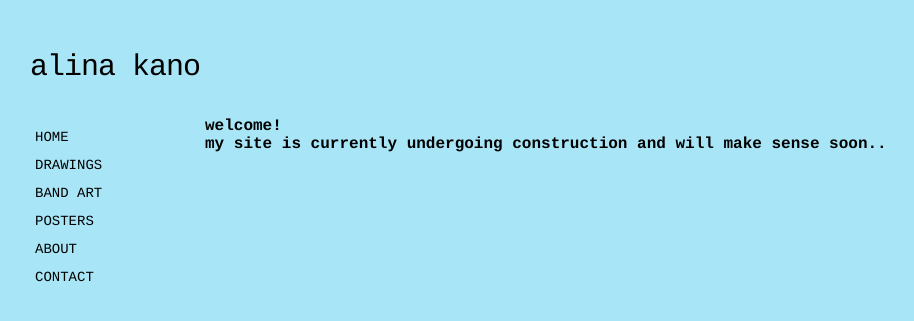
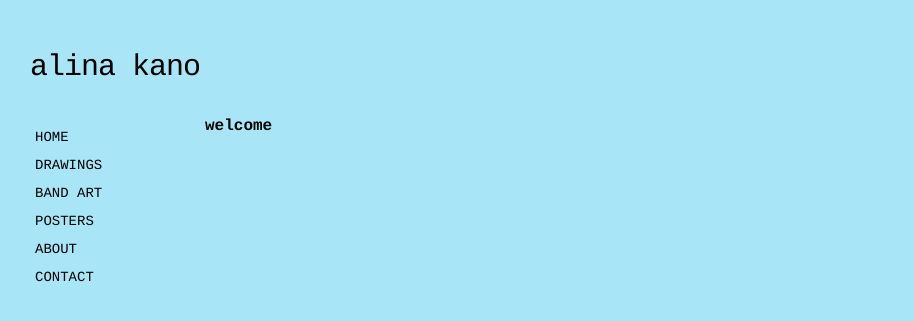
Before and after one commit to alinakano/alinakano.github.io, a Jekyll site: the page index.html, which Jekyll copies as it is, in a window 1280 px wide. Shown: the top 321 px of the page, without its empty margins (15-929 px from the left). Built offline with Jekyll 4.4.1, drawn with Linux system fonts in a browser that asks for light colours.

Commit message:
Update index.html

```diff
--- a/index.html
+++ b/index.html
@@ -57,8 +57,7 @@ allie does it on her own in 2025
 			<!--  Work Content -->
 			<section class = "mainContent">
 
-				<h1>welcome!</br>
-				my site is currently undergoing construction and will make sense soon..</h1>
+				<h1>welcome</h1>
 
 
 			</section>
```
